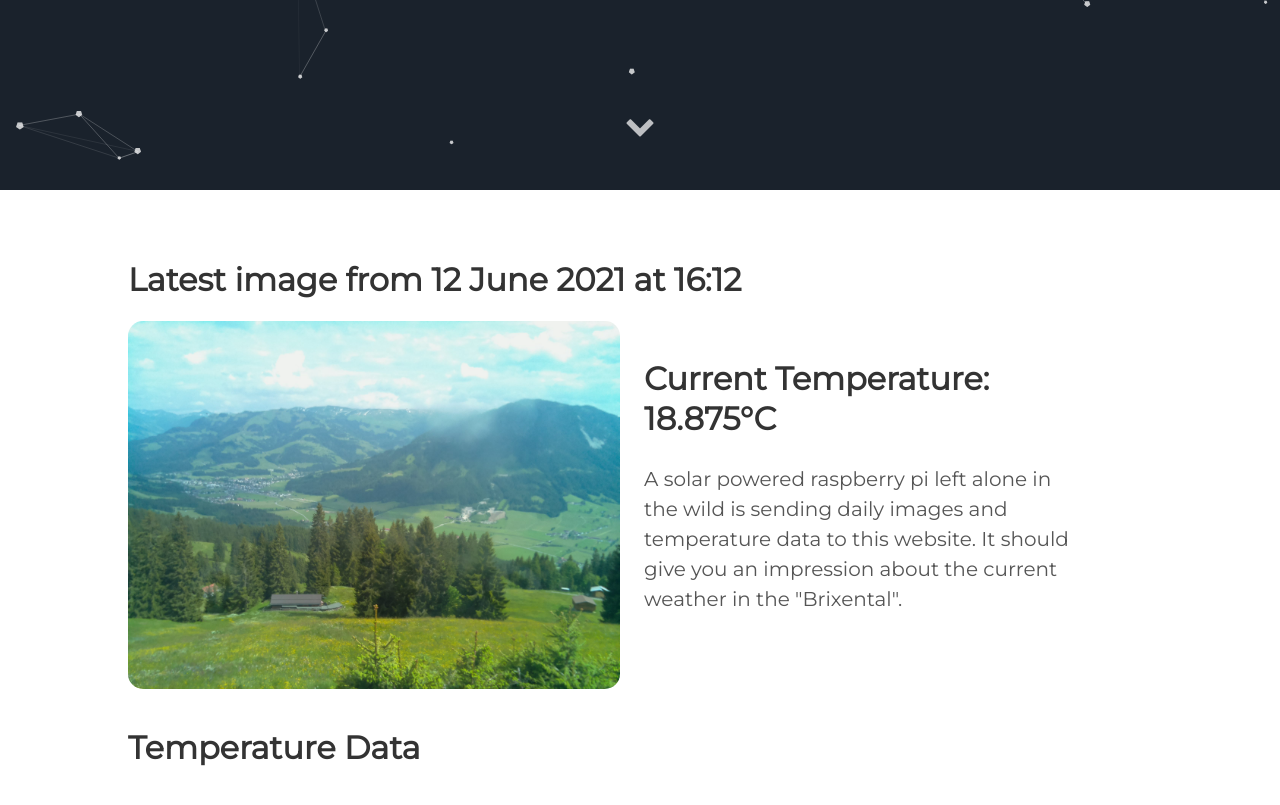
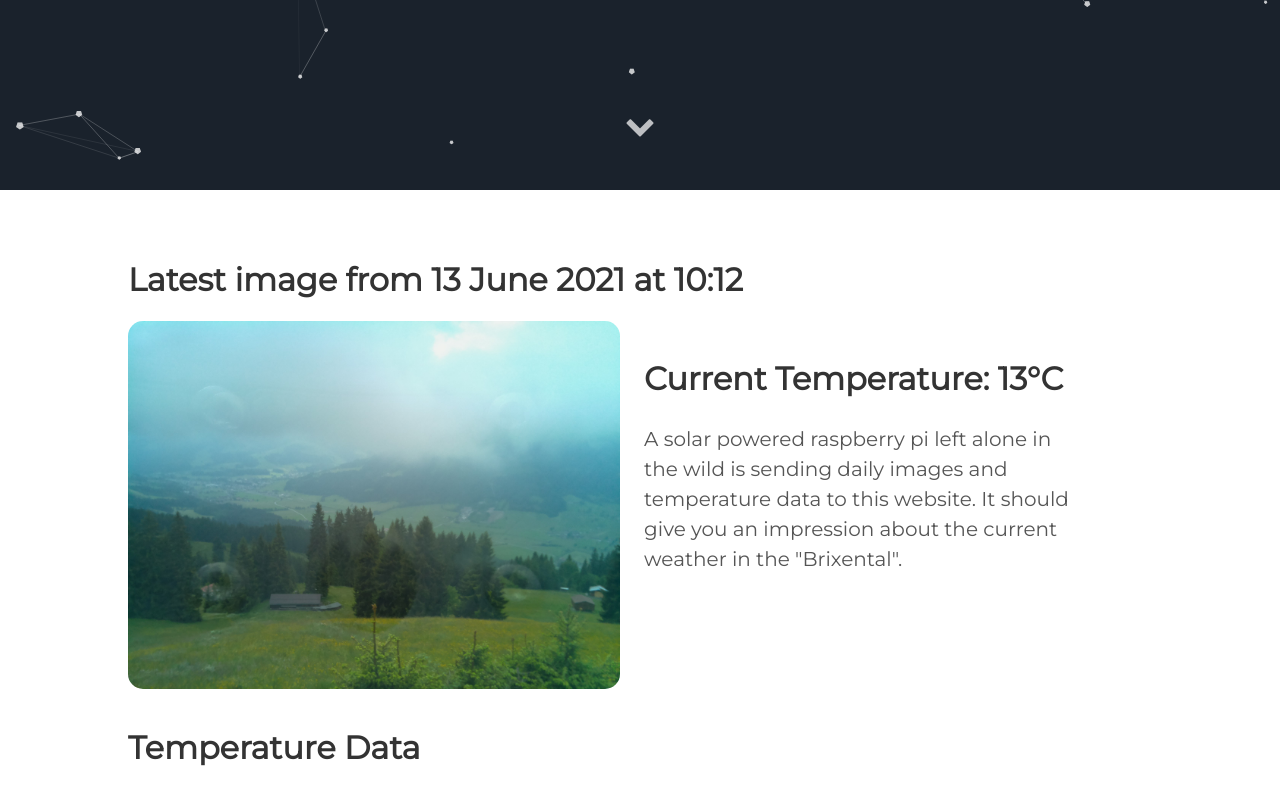
Before and after one commit to vektorious/vektorious.github.io, a Jekyll site: the page built from resources/huette.md, in a window 1280 px wide and 900 px high, scrolled down 710 px. Shown: the top 805 px of the window. Built offline with Jekyll 4.4.1, drawn with Linux system fonts in a browser that asks for light colours.

Commit message:
I'm a bot beep boop

```diff
--- a/resources/huette.md
+++ b/resources/huette.md
@@ -6,13 +6,13 @@ image: '/assets/img/'
 description: 'Live image from the Austrian alps'
 twitter_text: ' '
 ---
-## Latest image from 12 June 2021 at 16:12
+## Latest image from 13 June 2021 at 10:12
 <div class="huette">
   <div class="huette-image">
     <img src="{{ "/assets/img/huette.jpg" | prepend: site.baseurl }}">
   </div>
   <div class="huette-text">
-        <h2>Current Temperature: 18.875°C</h2>
+        <h2>Current Temperature: 13°C</h2>
         <p>A solar powered raspberry pi left alone in the wild is sending daily images and temperature data to this website. It should give you an impression about the current weather in the "Brixental".</p>
 
   </div>
```
Also changed, not shown: rpi-script/2021-06-13_101100.txt (renamed from rpi-script/2021-06-12_161100.txt, +5 -5 lines), rpi-script/huette.md (+2 -2 lines), assets/img/huette.jpg, assets/img/temp_plot.png, rpi-script/temp_plot.png, 1 other file.
